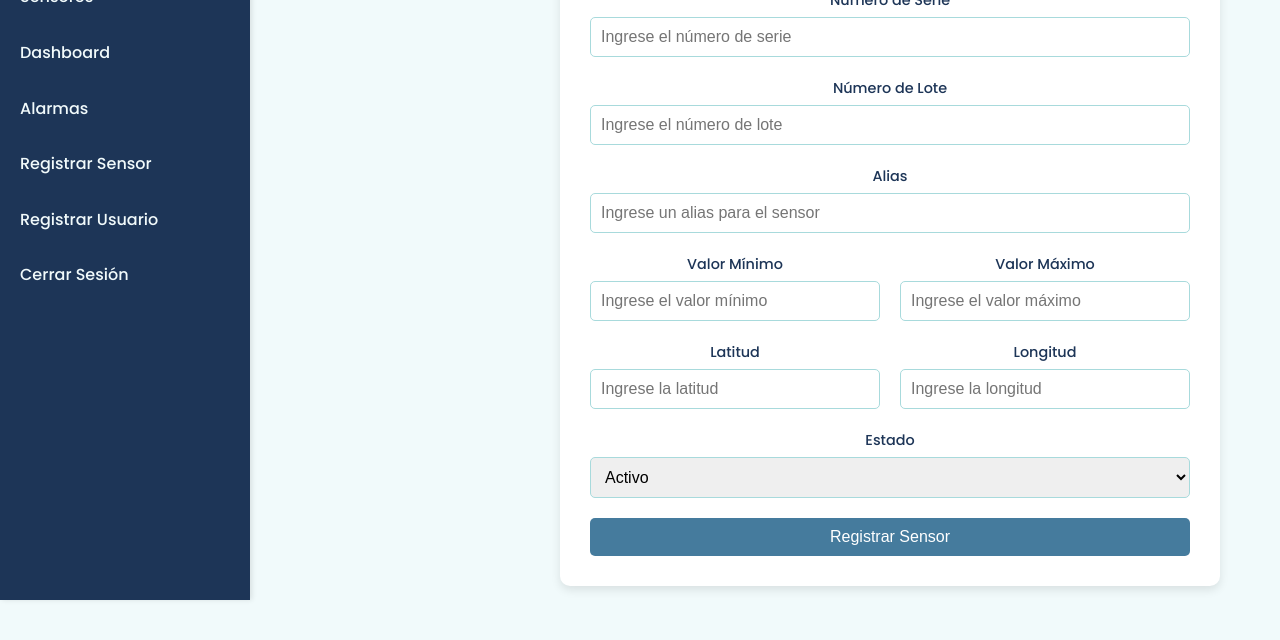
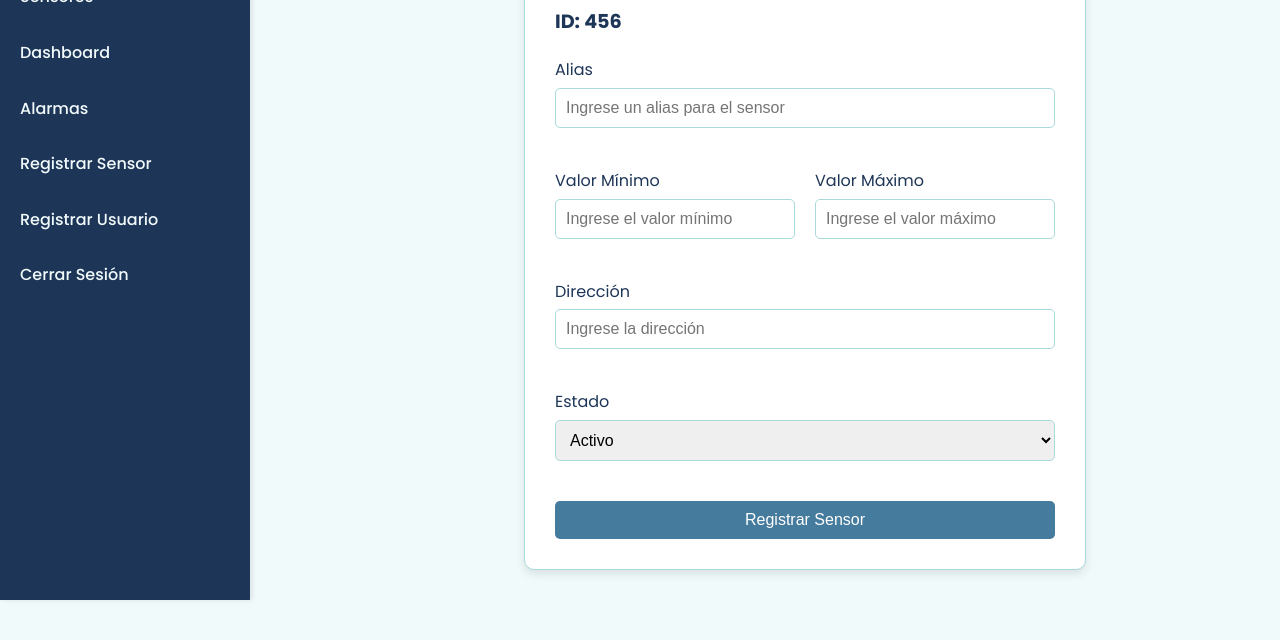
Before and after one commit to PauliLuna/ProyectoFinalSensores, a plain HTML site: page frontend/register_sensor.html in a window 1280 px wide. Shown: the part 240-880 px from the top of the page. Drawn offline with Linux system fonts and the light colour scheme.

Commit message:
Centered forms and updated sensor ABM

```diff
--- a/frontend/register_sensor.html
+++ b/frontend/register_sensor.html
@@ -36,19 +36,15 @@
         <div class="form-container">
             <div class="form-card">
                 <h1>Registrar Sensor</h1>
+                <!-- Display ID -->
+                <p class="sensor-id">ID: 456</p>
                 <form action="/register_sensor" method="POST" class="form">
-                    <div class="form-group">
-                        <label for="nroSerie">Número de Serie</label>
-                        <input type="text" id="nroSerie" name="nroSerie" placeholder="Ingrese el número de serie" required>
-                    </div>
-                    <div class="form-group">
-                        <label for="nroLote">Número de Lote</label>
-                        <input type="text" id="nroLote" name="nroLote" placeholder="Ingrese el número de lote" required>
-                    </div>
+                    <!-- Alias Field -->
                     <div class="form-group">
                         <label for="alias">Alias</label>
                         <input type="text" id="alias" name="alias" placeholder="Ingrese un alias para el sensor" required>
                     </div>
+                    <!-- Valor Min and Max Fields -->
                     <div class="form-row">
                         <div class="form-group">
                             <label for="valorMin">Valor Mínimo</label>
@@ -59,16 +55,12 @@
                             <input type="number" id="valorMax" name="valorMax" placeholder="Ingrese el valor máximo" required>
                         </div>
                     </div>
-                    <div class="form-row">
-                        <div class="form-group">
-                            <label for="latitud">Latitud</label>
-                            <input type="text" id="latitud" name="latitud" placeholder="Ingrese la latitud" required>
-                        </div>
-                        <div class="form-group">
-                            <label for="longitud">Longitud</label>
-                            <input type="text" id="longitud" name="longitud" placeholder="Ingrese la longitud" required>
-                        </div>
+                    <!-- Dirección Field -->
+                    <div class="form-group">
+                        <label for="direccion">Dirección</label>
+                        <input type="text" id="direccion" name="direccion" placeholder="Ingrese la dirección" required>
                     </div>
+                    <!-- Estado Field -->
                     <div class="form-group">
                         <label for="estado">Estado</label>
                         <select id="estado" name="estado" required>
@@ -76,6 +68,7 @@
                             <option value="inactive">Inactivo</option>
                         </select>
                     </div>
+                    <!-- Submit Button -->
                     <button type="submit" class="btn-primary">Registrar Sensor</button>
                 </form>
             </div>
--- a/frontend/styles/style.css
+++ b/frontend/styles/style.css
@@ -179,7 +179,13 @@ button:hover {
     }
 }
 
-
+/* Sensor ID Display */
+.sensor-id {
+    font-size: 1.2rem;
+    color: #1D3557; /* Accent color: Midnight Blue */
+    margin-bottom: 20px;
+    font-weight: bold;
+}
 
 /* Form Container */
 .form-container {
@@ -189,17 +195,19 @@ button:hover {
     min-height: calc(100vh - 60px); /* Full height minus the top banner */
     background-color: #F1FAFB; /* Background color: White Smoke */
     padding: 20px;
-    margin-left: 250px; /* Account for the fixed sidebar */
+    margin-left: 80px; /* Sidebar width + extra space for centering */
+
 }
 
 /* Form Card */
 .form-card {
-    background-color: #FFFFFF; /* White for contrast */
+    background-color: #FFFFFF; /* White background for contrast */
+    border: 1px solid #A8DADC; /* Primary color: Ice Blue */
     border-radius: 10px;
     padding: 30px;
-    width: 600px; /* Increased width to fit all inputs */
+    width: 100%;
+    max-width: 500px; /* Limit the form width */
     box-shadow: 0 4px 10px rgba(0, 0, 0, 0.1);
-    text-align: center;
 }
 
 .form-card h1 {
@@ -220,27 +228,29 @@ button:hover {
     gap: 20px; /* Increased gap between columns */
 }
 
+.form-row .form-group {
+    flex: 1;
+}
+
 .form-group {
-    flex: 1;
-    display: flex;
-    flex-direction: column;
+    margin-bottom: 20px;
 }
 
 .form-group label {
-    font-size: 0.9rem;
-    font-weight: 500;
+    display: block;
+    font-size: 1rem;
     color: #1D3557; /* Accent color: Midnight Blue */
     margin-bottom: 5px;
 }
 
 .form-group input,
 .form-group select {
+    width: 100%;
     padding: 10px;
     font-size: 1rem;
-    border: 1px solid #A8DADC; /* Primary color: Ice Blue */
+    border: 1px solid #A8DADC;
     border-radius: 5px;
-    outline: none;
-    transition: border-color 0.3s ease;
+    box-sizing: border-box;
 }
 
 .form-group input:focus,
@@ -283,6 +293,21 @@ button:hover {
     text-decoration: underline;
 }
 
+/* Submit Button */
+.btn-primary {
+    background-color: #457B9D; /* Steel Blue */
+    color: #FFFFFF;
+    padding: 10px 20px;
+    font-size: 1rem;
+    border: none;
+    border-radius: 5px;
+    cursor: pointer;
+    transition: background-color 0.3s ease;
+}
+
+.btn-primary:hover {
+    background-color: #1D3557; /* Darker Blue */
+}
 
 /* Top Banner */
 .top-banner {
```
